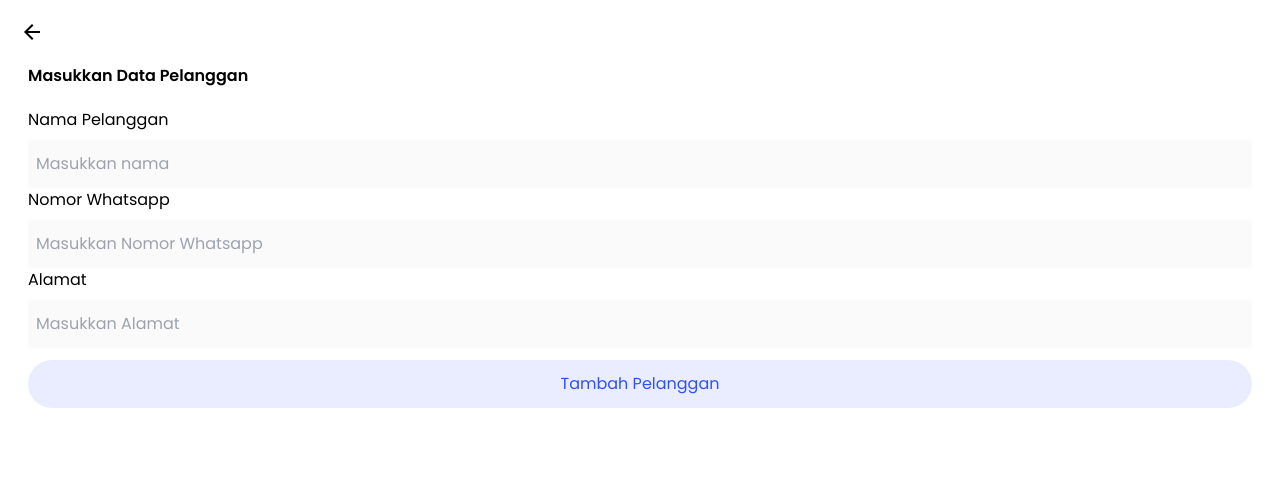
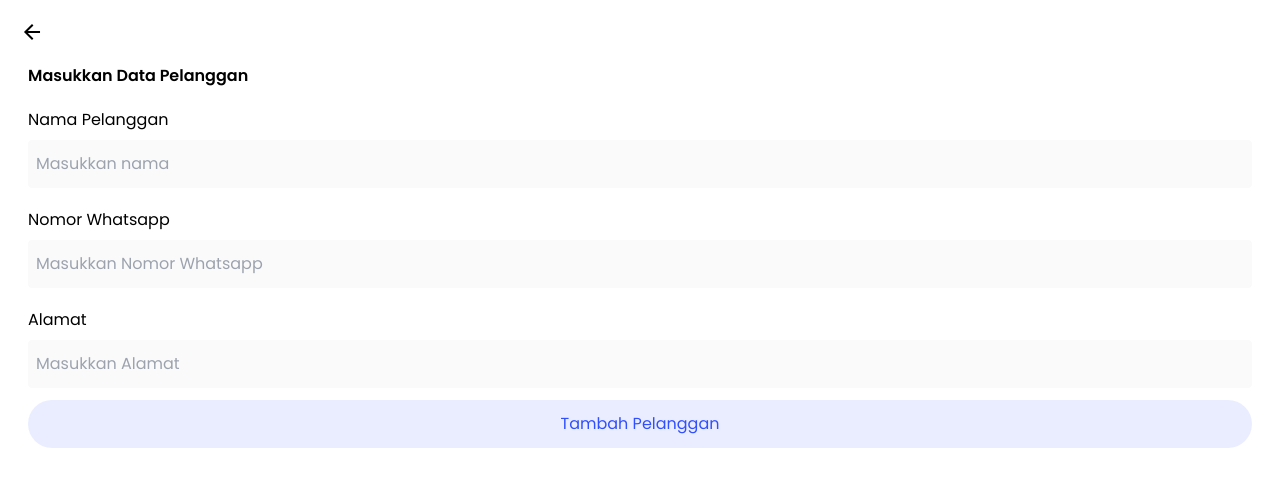
Before and after one commit to farhanisty/kommas-prokhir, a React (Vite) app: page /add-customer in a window 1280 px wide. Shown: the top 486 px of the page. Built offline with nearby package versions, Linux system fonts and the light colour scheme.

Commit message:
add margin in create customer form

```diff
--- a/src/pages/AddCustomer.jsx
+++ b/src/pages/AddCustomer.jsx
@@ -14,6 +14,7 @@ export default function AddCustomer() {
       <main className="px-7 py-5">
         <h1 className="font-semibold mb-5">Masukkan Data Pelanggan</h1>
         <form>
+          <div className="flex flex-col gap-5">
             <InputForm
               placeholder="Masukkan nama"
               type="text"
@@ -29,6 +30,7 @@ export default function AddCustomer() {
               type="text"
               label="Alamat"
             />
+          </div>
           <PrimaryButton className="mt-3">Tambah Pelanggan</PrimaryButton>
         </form>
       </main>
```
Lines whose indentation alone changed are shown as unchanged.
